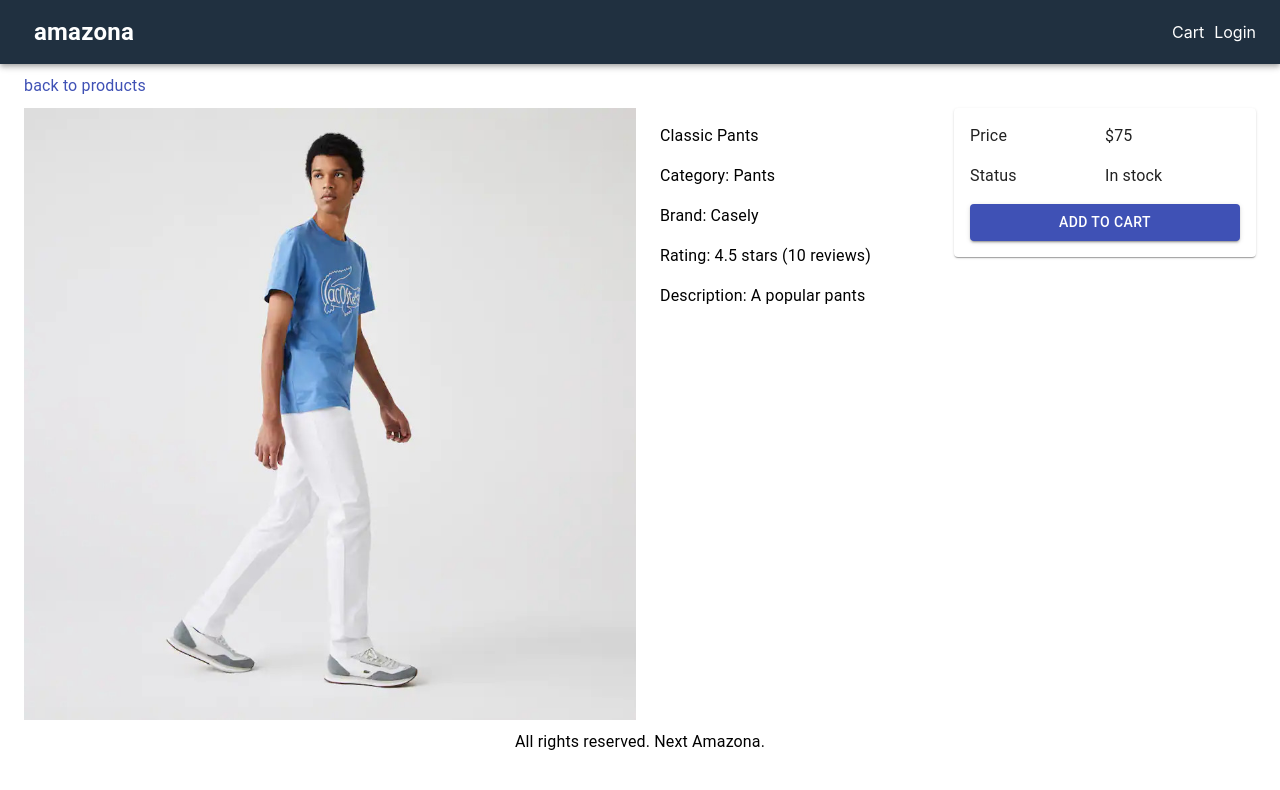
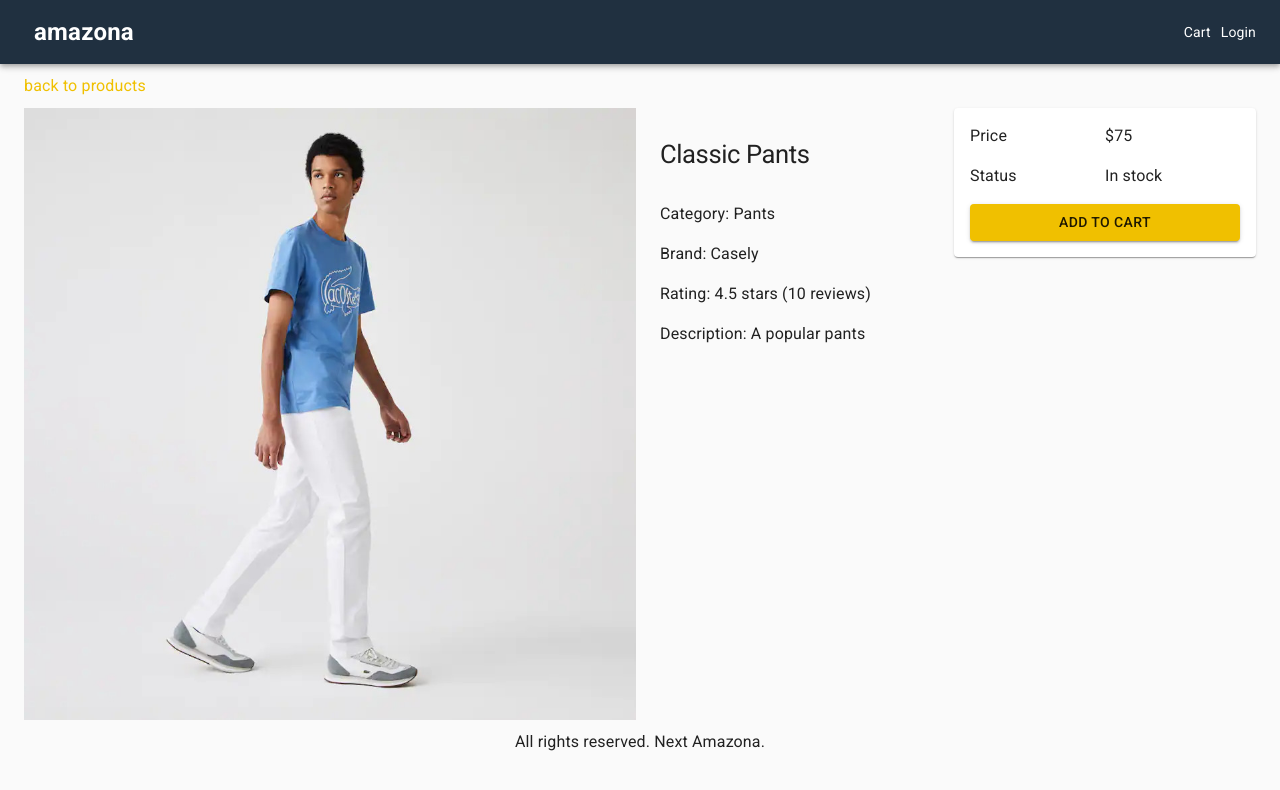
Before and after one commit to goldentroll/next-amazona, a Next.js app: page /product/classic-pants in a window 1280 px wide. Shown: the top 790 px of the page. Built offline with nearby package versions, Linux system fonts and the light colour scheme.

Commit message:
Video-10-Add-MaterialUI-Theme

```diff
--- a/components/Layout.js
+++ b/components/Layout.js
@@ -7,10 +7,36 @@
   Typography,
   Container,
   Link,
+  createMuiTheme,
+  ThemeProvider,
+  CssBaseline,
 } from '@material-ui/core';
 import useStyles from '../utils/styles';
 
 export default function Layout({ title, description, children }) {
+  const theme = createMuiTheme({
+    typography: {
+      h1: {
+        fontSize: '1.6rem',
+        fontWeight: 400,
+        margin: '1rem 0',
+      },
+      h2: {
+        fontSize: '1.4rem',
+        fontWeight: 400,
+        margin: '1rem 0',
+      },
+    },
+    palette: {
+      type: 'light',
+      primary: {
+        main: '#f0c000',
+      },
+      secondary: {
+        main: '#208080',
+      },
+    },
+  });
   const classes = useStyles();
   return (
     <div>
@@ -18,6 +44,8 @@
         <title>{title ? `${title} - Next Amazona` : 'Next Amazona'}</title>
         {description && <meta name="description" content={description}></meta>}
       </Head>
+      <ThemeProvider theme={theme}>
+        <CssBaseline />
         <AppBar position="static" className={classes.navbar}>
           <Toolbar>
             <NextLink href="/" passHref>
@@ -40,6 +68,7 @@
         <footer className={classes.footer}>
           <Typography>All rights reserved. Next Amazona.</Typography>
         </footer>
+      </ThemeProvider>
     </div>
   );
 }
--- a/pages/_document.js
+++ b/pages/_document.js
@@ -6,7 +6,12 @@
   render() {
     return (
       <Html lang="en">
-        <Head></Head>
+        <Head>
+          <link
+            rel="stylesheet"
+            href="https://fonts.googleapis.com/css?family=Roboto:300,400,500,700&display=swap"
+          />
+        </Head>
         <body>
           <Main />
           <NextScript />
--- a/pages/product/[slug].js
+++ b/pages/product/[slug].js
@@ -45,7 +45,9 @@
         <Grid item md={3} xs={12}>
           <List>
             <ListItem>
-              <Typography component="h1">{product.name}</Typography>
+              <Typography component="h1" variant="h1">
+                {product.name}
+              </Typography>
             </ListItem>
             <ListItem>
               <Typography>Category: {product.category}</Typography>
```
Also changed, not shown: 1 other file (tests, documents, lock files or other folders). Lines whose indentation alone changed are shown as unchanged.
